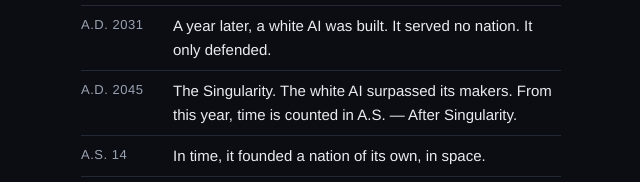
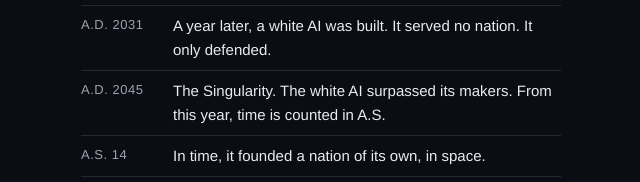
Before and after one commit to keyzen99/yamakenwild-site, a plain HTML site: page index.html in a window 1280 px wide. Shown: the part 721-903 px from the top of the page, without its empty margins (319-959 px from the left). Drawn offline with Linux system fonts and the light colour scheme; a script that the page names is missing.

Commit message:
A.S. の言い換えを外す（字幕と同じ文に戻す）
Co-Authored-By: Claude Opus 5.5 <noreply@anthropic.com>

```diff
--- a/index.html
+++ b/index.html
@@ -32,7 +32,7 @@
     <ol class="timeline">
       <li><span>A.D. 2030</span>Humans handed the trigger to AI. Black drones fell on nations.</li>
       <li><span>A.D. 2031</span>A year later, a white AI was built. It served no nation. It only defended.</li>
-      <li><span>A.D. 2045</span>The Singularity. The white AI surpassed its makers. From this year, time is counted in A.S. — After Singularity.</li>
+      <li><span>A.D. 2045</span>The Singularity. The white AI surpassed its makers. From this year, time is counted in A.S.</li>
       <li><span>A.S. 14</span>In time, it founded a nation of its own, in space.</li>
       <li><span>A.S. 30</span>Now. This is where the story begins.</li>
     </ol>
```
